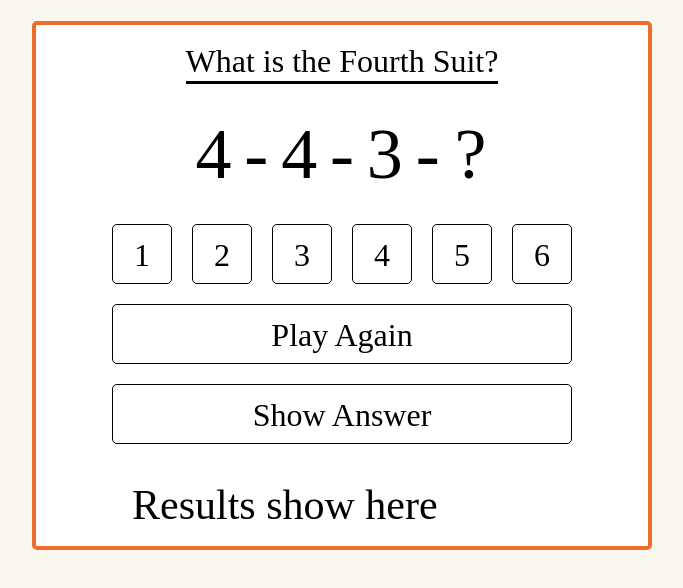
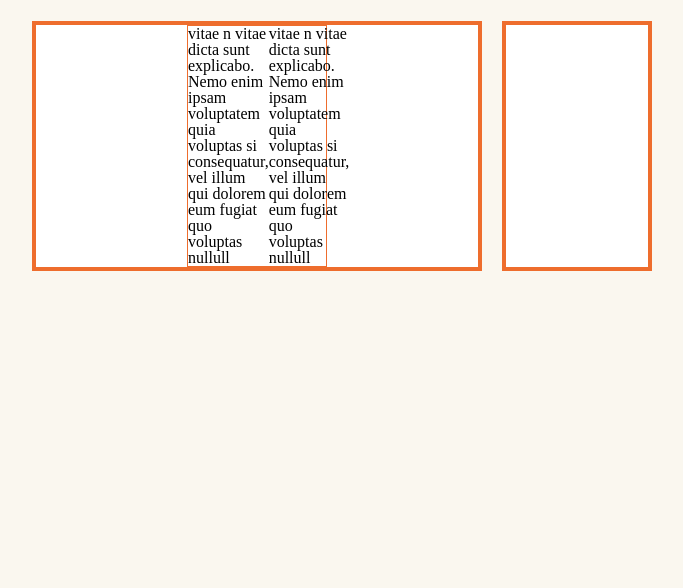
Before and after one commit to j-lindop/gridTestingTwo, a plain HTML site: page index.html in a window 1280 px wide. Shown: the whole page, without its empty margins (298-981 px from the left). Drawn offline with Linux system fonts and the light colour scheme.

Commit message:
cont working

```diff
--- a/css/styles.scss
+++ b/css/styles.scss
@@ -40,7 +40,37 @@ $xl: 1300px;
 .grid-2 {
 	display:  grid;
 	grid-template-columns:  repeat(2, 1fr);
-	grid-gap:  20px;
+	grid:  20px;
+}
+
+.grid-3 {
+	display: grid;
+	grid-template-columns: repeat(3, 1fr);
+	gap: 20px;
+}
+
+.grid-1-2 {
+	display: grid;
+	grid-template-columns: 1fr 2fr;
+	gap: 20px;
+}
+
+.grid-1-3 {
+	display: grid;
+	grid-template-columns: 1fr 3fr;
+	gap: 20px;
+}
+
+.grid-2-1 {
+	display: grid;
+	grid-template-columns: 2fr 1fr;
+	gap: 20px;
+}
+
+.grid-3-1 {
+	display: grid;
+	grid-template-columns: 3fr 1fr;
+	gap: 20px;
 }
 
 @media (min-width:  $md) {
@@ -79,6 +109,13 @@ $xl: 1300px;
 	display: flex;
 	justify-content: space-between;
 	width: 140px;
+	margin: 0 auto;
+}
+
+.flex-3 {
+	display: flex;
+	justify-content: space-between;
+	width: 220px;
 	margin: 0 auto;
 }
 
@@ -192,10 +229,13 @@ $color-lime: #01ff70;
 
 // borders
 
-.border-1px {
-	display: grid;
-	gap: 20px;
+.border-4px {
 	background-color: white;
 	border: 4px solid #ee6d2d;
-	border-radius: 5px;
 }
+
+
+.border-1px {
+	background-color: white;
+	border: 1px solid #ee6d2d;
+}
--- a/index.html
+++ b/index.html
@@ -7,33 +7,15 @@
 	<body>
 <div class="topContainer">
 		<div class="container">
-			<div class="grid">
-<div class="border-1px">
-
-				<div class="item game-title">What is the Fourth Suit?</div>
-				<div class="flex-4 mb-20">
-					<div class="threeSuits">4</div>
-					<div class="threeSuits">-</div>
-					<div class="threeSuits">4</div>
-					<div class="threeSuits">-</div>
-					<div class="threeSuits">3</div>
-					<div class="threeSuits">-</div>
-					<div class="threeSuits">?</div>
+			<div class="grid-3-1">
+				<div class="border-4px">
+					<div class="flex-2 border-1px">
+						<div> vitae  n vitae dicta sunt explicabo. Nemo enim ipsam voluptatem quia voluptas si consequatur, vel illum qui dolorem eum fugiat quo voluptas nullull</div>
+						<div> vitae  n vitae dicta sunt explicabo. Nemo enim ipsam voluptatem quia voluptas si consequatur, vel illum qui dolorem eum fugiat quo voluptas nullull</div>
+					</div>
 				</div>
-				<div class="flex-6">
-					<div class="flexboxItem">1</div>
-					<div class="flexboxItem">2</div>
-					<div class="flexboxItem">3</div>
-					<div class="flexboxItem">4</div>
-					<div class="flexboxItem">5</div>
-					<div class="flexboxItem">6</div>
+				<div class="border-4px">
 				</div>
-				<div class="button-6">Play Again</div>
-				<div class="button-6">Show Answer</div>
-				<div class="flex-6 p-20">
-					<p class="summary">Results show here</p>
-				</div>
-</div>
 			</div><!--/.grid-->
 		</div><!--/.container-->
 	</div>
```
Also changed, not shown: css/output.css, 1 other file.
